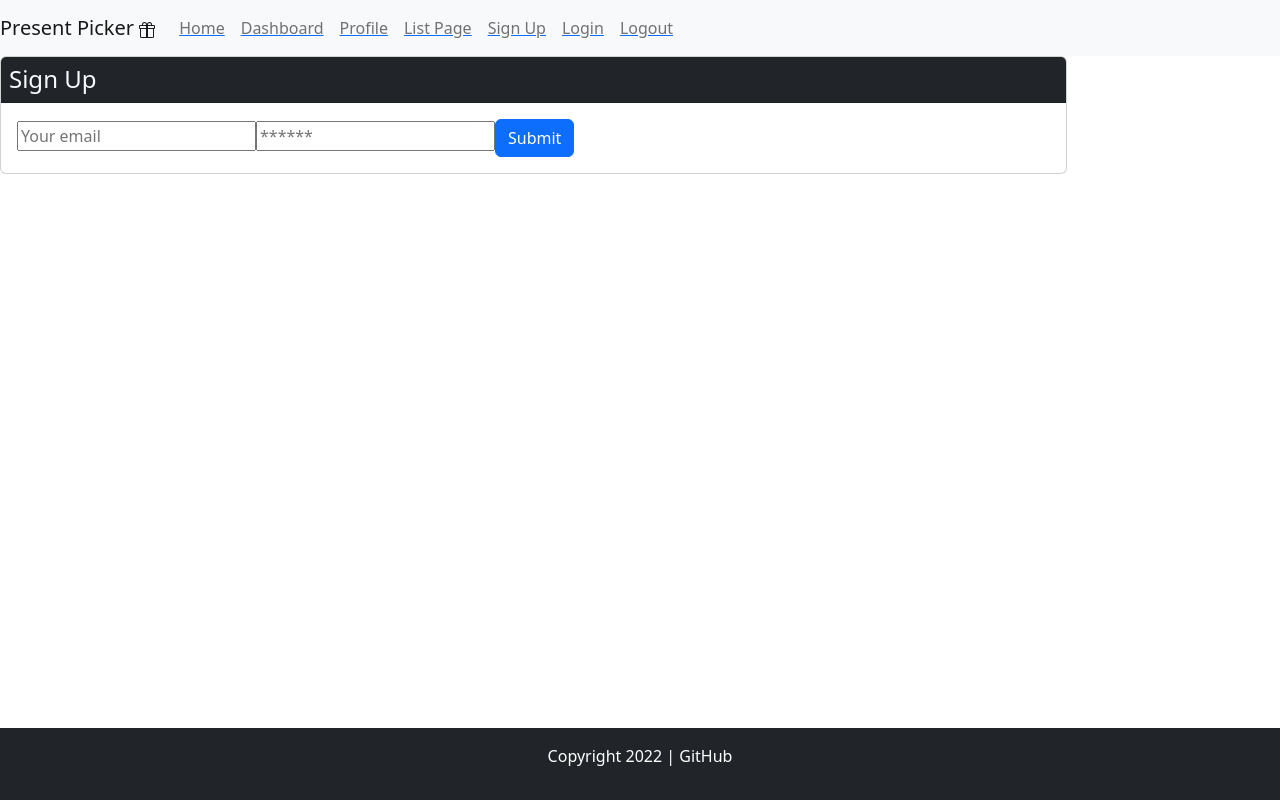
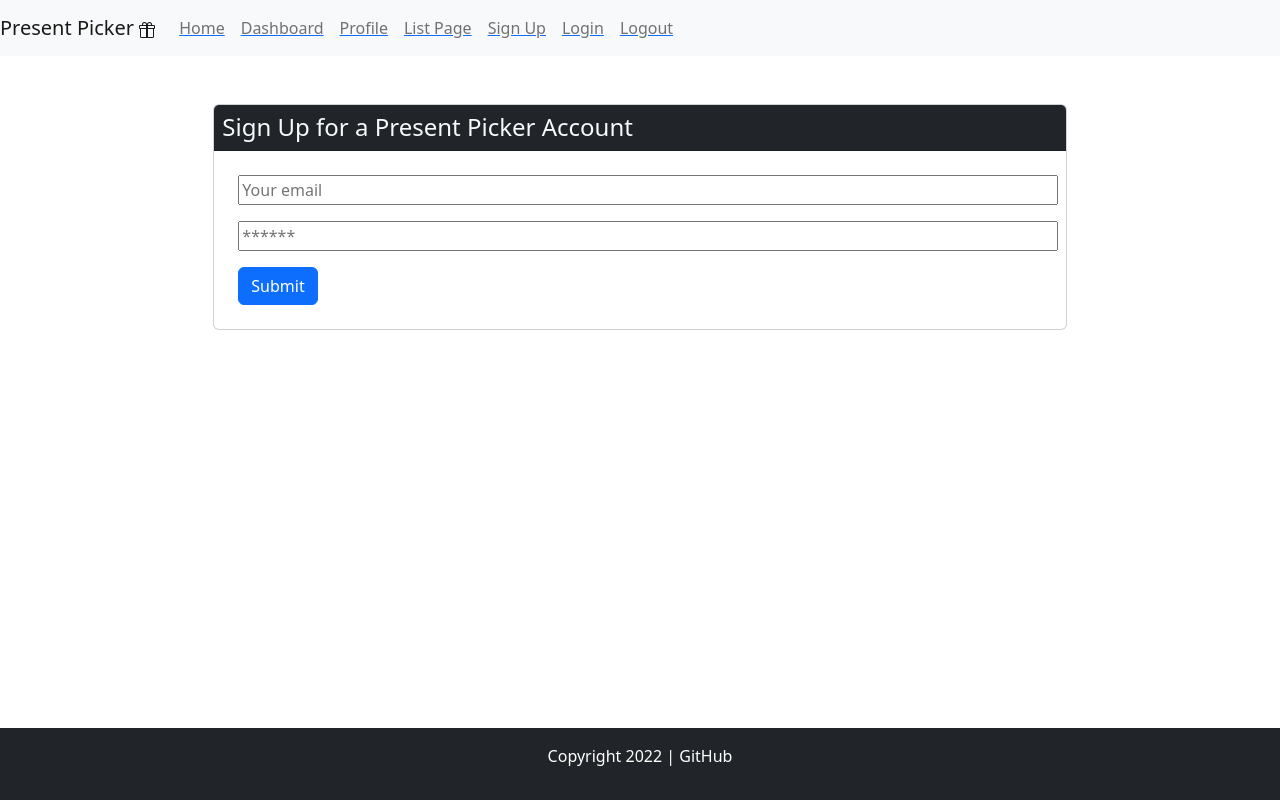
Before and after one commit to awoelf/Present-Picker, a React (Create React App) app in the folder client/: page /signup in a window 1280 px wide. Built offline with nearby package versions, Linux system fonts and the light colour scheme.

Commit message:
Fixed spacing on Sign up and Login pages.

```diff
--- a/client/src/pages/Login.js
+++ b/client/src/pages/Login.js
@@ -39,7 +39,7 @@ const Login = (props) => {
 
     return (
         <main className="flex-row justify-center mb-4">
-      <div className="col-12 col-lg-10">
+      <div className="col-8 m-auto mt-5">
         <div className="card">
           <h4 className="card-header bg-dark text-light p-2">Login</h4>
           <div className="card-body">
@@ -51,7 +51,7 @@ const Login = (props) => {
             ) : (
               <form onSubmit={handleFormSubmit}>
                 <input
-                  className="form-input"
+                  className="form-input w-100 m-2"
                   placeholder="Your email"
                   name="email"
                   type="email"
@@ -59,7 +59,7 @@ const Login = (props) => {
                   onChange={handleChange}
                 />
                 <input
-                  className="form-input"
+                  className="form-input w-100 m-2"
                   placeholder="******"
                   name="password"
                   type="password"
@@ -67,7 +67,7 @@ const Login = (props) => {
                   onChange={handleChange}
                 />
                 <button
-                  className="btn btn-block btn-primary"
+                  className="btn btn-block btn-primary m-2"
                   style={{ cursor: 'pointer' }}
                   type="submit"
                 >
--- a/client/src/pages/SignUp.js
+++ b/client/src/pages/SignUp.js
@@ -1,18 +1,18 @@
-import React, {useState} from 'react';
-import {Link} from 'react-router-dom';
-import { useMutation } from '@apollo/client';
-import { ADD_USER } from '../utils/mutations';
-import Auth from '../utils/auth';
+import React, { useState } from "react";
+import { Link } from "react-router-dom";
+import { useMutation } from "@apollo/client";
+import { ADD_USER } from "../utils/mutations";
+import Auth from "../utils/auth";
 
 const SignUp = () => {
   const [formState, setFormState] = useState({
-        email: '',
-        password: '',
+    email: "",
+    password: "",
   });
-    const [addUser, {error, data}] = useMutation(ADD_USER);
+  const [addUser, { error, data }] = useMutation(ADD_USER);
 
   const handleChange = (event) => {
-        const {name, value} = event.target;
+    const { name, value } = event.target;
 
     setFormState({
       ...formState,
@@ -25,8 +25,8 @@ const SignUp = () => {
     console.log(formState);
 
     try {
-            const {data} = await addUser({
-                variables: {...formState},
+      const { data } = await addUser({
+        variables: { ...formState },
       });
       Auth.login(data.addUser.token);
     } catch (e) {
@@ -36,19 +36,21 @@ const SignUp = () => {
 
   return (
     <main className="flex-row justify-center mb-4">
-      <div className="col-12 col-lg-10">
+      <div className="col-8 m-auto mt-5">
         <div className="card">
-          <h4 className="card-header bg-dark text-light p-2">Sign Up</h4>
+          <h4 className="card-header bg-dark text-light p-2">
+            Sign Up for a Present Picker Account
+          </h4>
           <div className="card-body">
             {data ? (
               <p>
-                Success! You may now head{' '}
+                Success! You may now head{" "}
                 <Link to="/">back to the homepage.</Link>
               </p>
             ) : (
               <form onSubmit={handleFormSubmit}>
                 <input
-                  className="form-input"
+                  className="form-input w-100 m-2"
                   placeholder="Your email"
                   name="email"
                   type="email"
@@ -56,7 +58,7 @@ const SignUp = () => {
                   onChange={handleChange}
                 />
                 <input
-                  className="form-input"
+                  className="form-input w-100 m-2"
                   placeholder="******"
                   name="password"
                   type="password"
@@ -64,8 +66,8 @@ const SignUp = () => {
                   onChange={handleChange}
                 />
                 <button
-                  className="btn btn-block btn-primary"
-                  style={{ cursor: 'pointer' }}
+                  className="btn btn-block btn-primary m-2"
+                  style={{ cursor: "pointer" }}
                   type="submit"
                 >
                   Submit
```
Lines whose indentation alone changed are shown as unchanged.
